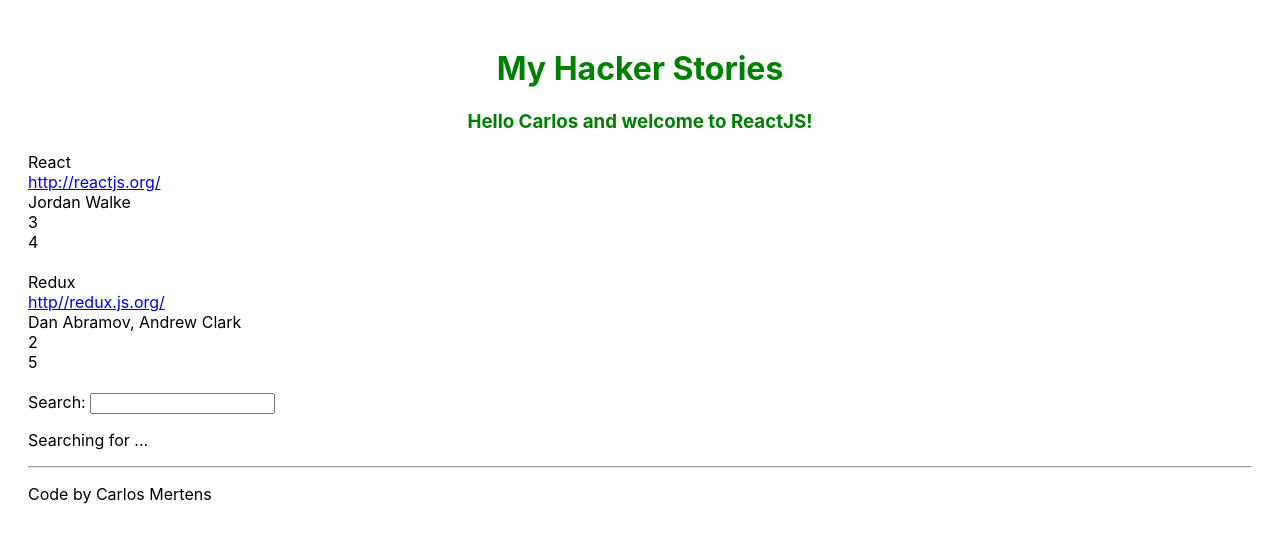
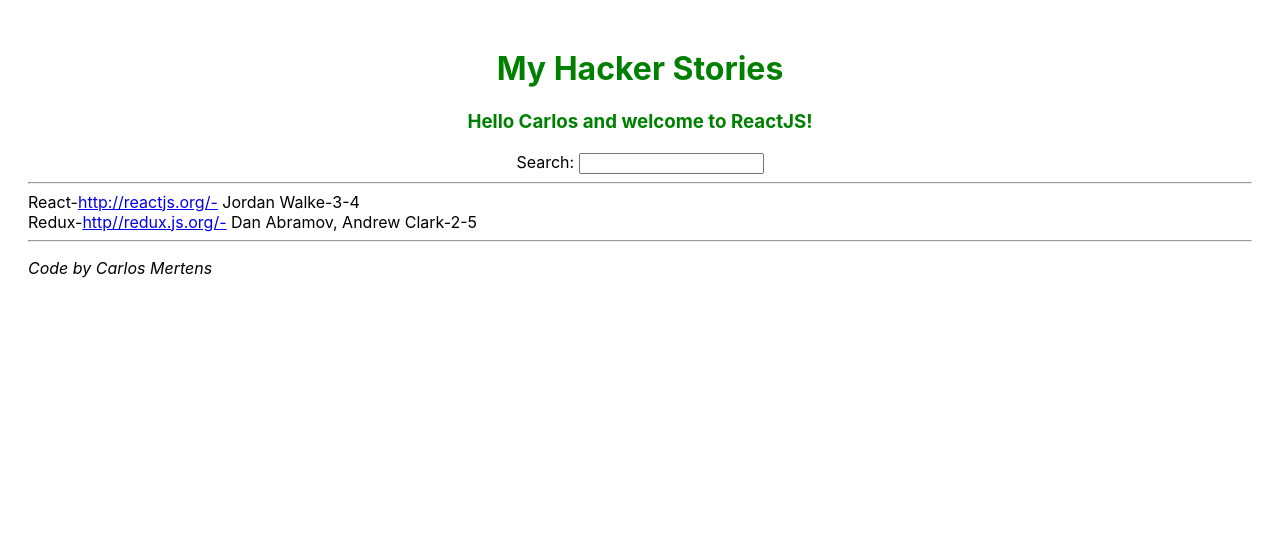
Before and after one commit to carlosmertens/hacker-stories, a React (Create React App) app: page / in a window 1280 px wide. Shown: the top 542 px of the page. Built offline with nearby package versions, Linux system fonts and the light colour scheme.

Commit message:
Lift state up to the parent component to be share with other components

```diff
--- a/src/App.js
+++ b/src/App.js
@@ -10,7 +10,7 @@
   return lang;
 }
 
-// Root component or parent component of the List component
+// Root component or parent component of the List, Search components
 function App() {
   const stories = [
     {
@@ -31,69 +31,63 @@
     },
   ];
 
+  // Initiate Search state
+  const [searchTerm, setSearchTerm] = React.useState('');
+
+  // Create callback handler
   const handleSearch = event => {
-    console.log(event.target.value)
+    setSearchTerm(event.target.value)
   }
 
+  //  Filter List with searched term (words)
+  const searchedStories = stories.filter(story =>
+    story.title.toLowerCase().includes(searchTerm.toLowerCase())
+  );
+
+  // Return view JSX
   return (
     <div>
       <h1>My Hacker Stories</h1>
       {/* Render primitive variables */}
       <h3>Hello {welcome.name} and welcome to {getLang(welcome.lang)}!</h3>
 
-      {/* Call List component */}
-      <List list={stories} />
-
       {/* Call Search component */}
       <Search onSearch={handleSearch} />
 
+      <hr />
+
+      {/* Call ListDisplay component */}
+      <ListDisplay list={searchedStories} />
+
       {/* Footnote */}
       <hr />
-      <p>Code by {name.getName()}</p>
+      <p><i>Code by {name.getName()}</i></p>
     </div>
   );
 };
 
-// Create List componet to render array
-// Child component of the App component
-const List = props =>
+// Create ListDisplay componet to render array
+// Child component of the App component and sibling component of Search
+const ListDisplay = props =>
   props.list.map(item => (
     <div key={item.objectID}>
-      <span>{item.title}</span> <br />
+      <span>{item.title}-</span>
       <span>
-        <a href={item.url}>{item.url}</a>
-      </span> <br />
-      <span> {item.author}</span> <br />
-      <span>{item.num_comment}</span> <br />
-      <span>{item.points}</span> <br /> <br />
+        <a href={item.url}>{item.url}-</a>
+      </span>
+      <span> {item.author}-</span>
+      <span>{item.num_comment}-</span>
+      <span>{item.points}</span>
     </div>
   ));
 
-/* // Render list elements with keyword function
-  {list.map(function(item) {
-    return <div>{item.title}</div>;
-    };
-  )};
-*/
+// Create Search component
+const Search = props =>
+  <div className="search-box">
+    <label htmlFor="search">Search: </label>
+    <input id="search" type="text" onChange={props.onSearch} />
+  </div>
 
-// Create Search component
-const Search = props => {
-  const [searchTerm, setSearchTerm] = React.useState('')
-  const handleChange = event => {
-    setSearchTerm(event.target.value);
-    props.onSearch(event)
-  };
-
-  return (
-    <div>
-      <label htmlFor="search">Search: </label>
-      <input id="search" type="text" onChange={handleChange} />
-      <p>
-        Searching for ... <strong>{searchTerm}</strong>
-      </p>
-    </div>
-  )
-}
 
 
 
--- a/src/index.css
+++ b/src/index.css
@@ -17,3 +17,7 @@
   text-align: center;
   color: green;
 }
+
+.search-box {
+  text-align: center;
+}
```
